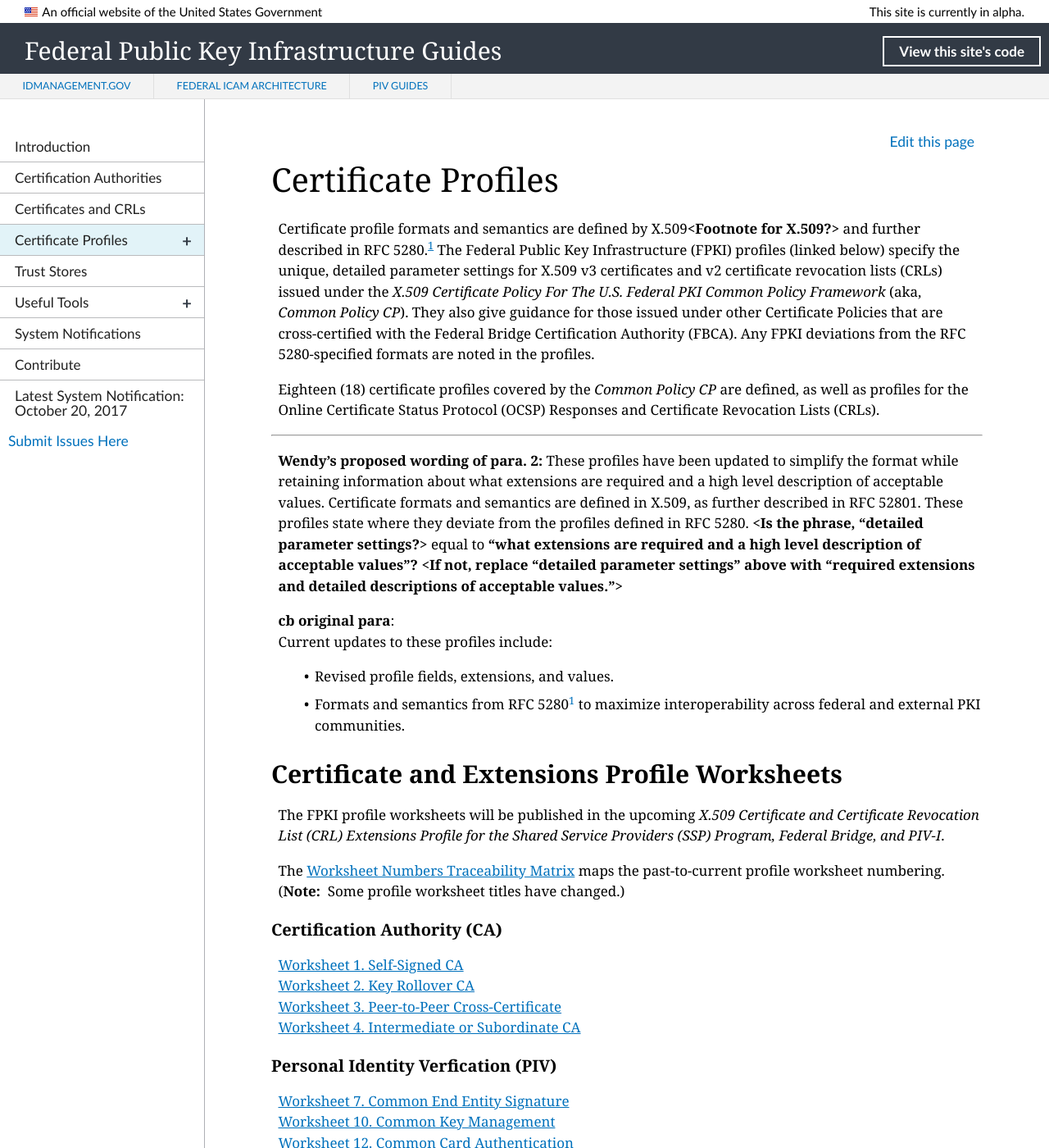
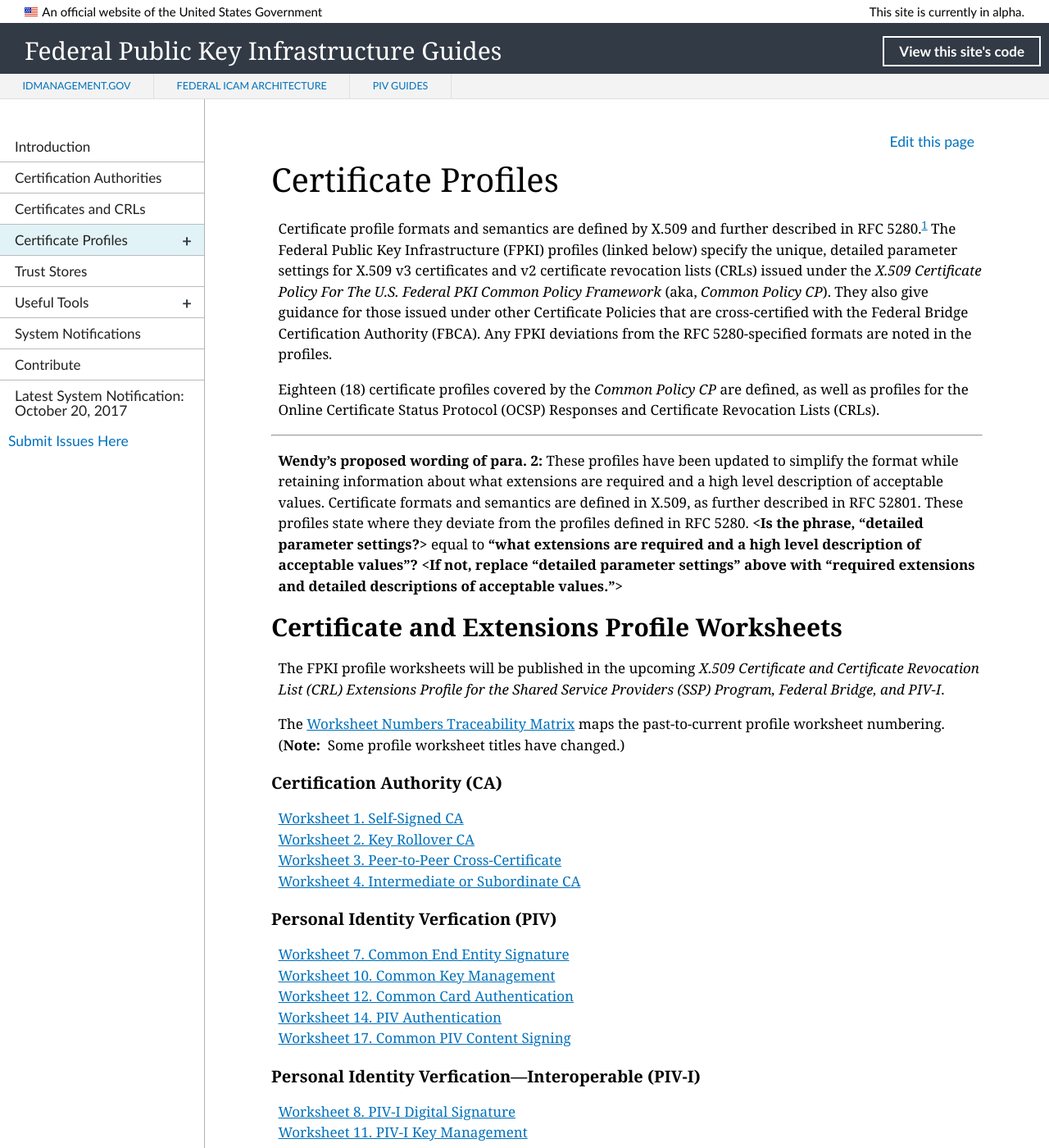
Before and after one commit to GSA/fpki-guides, a Jekyll site: the page built from pages/fpki_certificate_profiles.md, in a window 1280 px wide and 1400 px high. Shown: the whole window at 82% size. Built offline with Jekyll 4.4.1, drawn with Linux system fonts in a browser that asks for light colours; nearby versions of some CDN libraries; library files that are not in the unit come from our copies.

Commit message:
Update fpki_certificate_profiles.md
Remove older para

```diff
--- a/pages/fpki_certificate_profiles.md
+++ b/pages/fpki_certificate_profiles.md
@@ -4,7 +4,7 @@
 permalink: /certprofiles/
 ---
 
-Certificate profile formats and semantics are defined by X.509**<Footnote for X.509?>** and further described in RFC 5280.<sup>[1](#1)</sup> The Federal Public Key Infrastructure (FPKI) profiles (linked below) specify the unique, detailed parameter settings for X.509 v3 certificates and v2 certificate revocation lists (CRLs) issued under the _X.509 Certificate Policy For The U.S. Federal PKI Common Policy Framework_ (aka, _Common Policy CP_). They also give guidance for those issued under other Certificate Policies that are cross-certified with the Federal Bridge Certification Authority (FBCA). Any FPKI deviations from the RFC 5280-specified formats are noted in the profiles.
+Certificate profile formats and semantics are defined by X.509 and further described in RFC 5280.<sup>[1](#1)</sup> The Federal Public Key Infrastructure (FPKI) profiles (linked below) specify the unique, detailed parameter settings for X.509 v3 certificates and v2 certificate revocation lists (CRLs) issued under the _X.509 Certificate Policy For The U.S. Federal PKI Common Policy Framework_ (aka, _Common Policy CP_). They also give guidance for those issued under other Certificate Policies that are cross-certified with the Federal Bridge Certification Authority (FBCA). Any FPKI deviations from the RFC 5280-specified formats are noted in the profiles.
 
 Eighteen (18) certificate profiles covered by the _Common Policy CP_ are defined, as well as profiles for the Online Certificate Status Protocol (OCSP) Responses and Certificate Revocation Lists (CRLs).
 
@@ -12,12 +12,6 @@
 **Wendy's proposed wording of para. 2:** These profiles have been updated to simplify the format while retaining information about what extensions are required and a high level description of acceptable values.
 Certificate formats and semantics are defined in X.509, as further described in RFC 52801.  These profiles state where they deviate from the profiles defined in RFC 5280.
  **<Is the phrase, "detailed parameter settings?>** equal to **"what extensions are required and a high level description of acceptable values"?** **<If not, replace "detailed parameter settings" above with "required extensions and detailed descriptions of acceptable values.">**
-
-**cb original para**:
-Current updates to these profiles include:
-* Revised profile fields, extensions, and values.
-* Formats and semantics from RFC 5280<sup>[1](#1)</sup> to maximize interoperability across federal and external PKI communities.
-
 
 ## Certificate and Extensions Profile Worksheets
 
```
